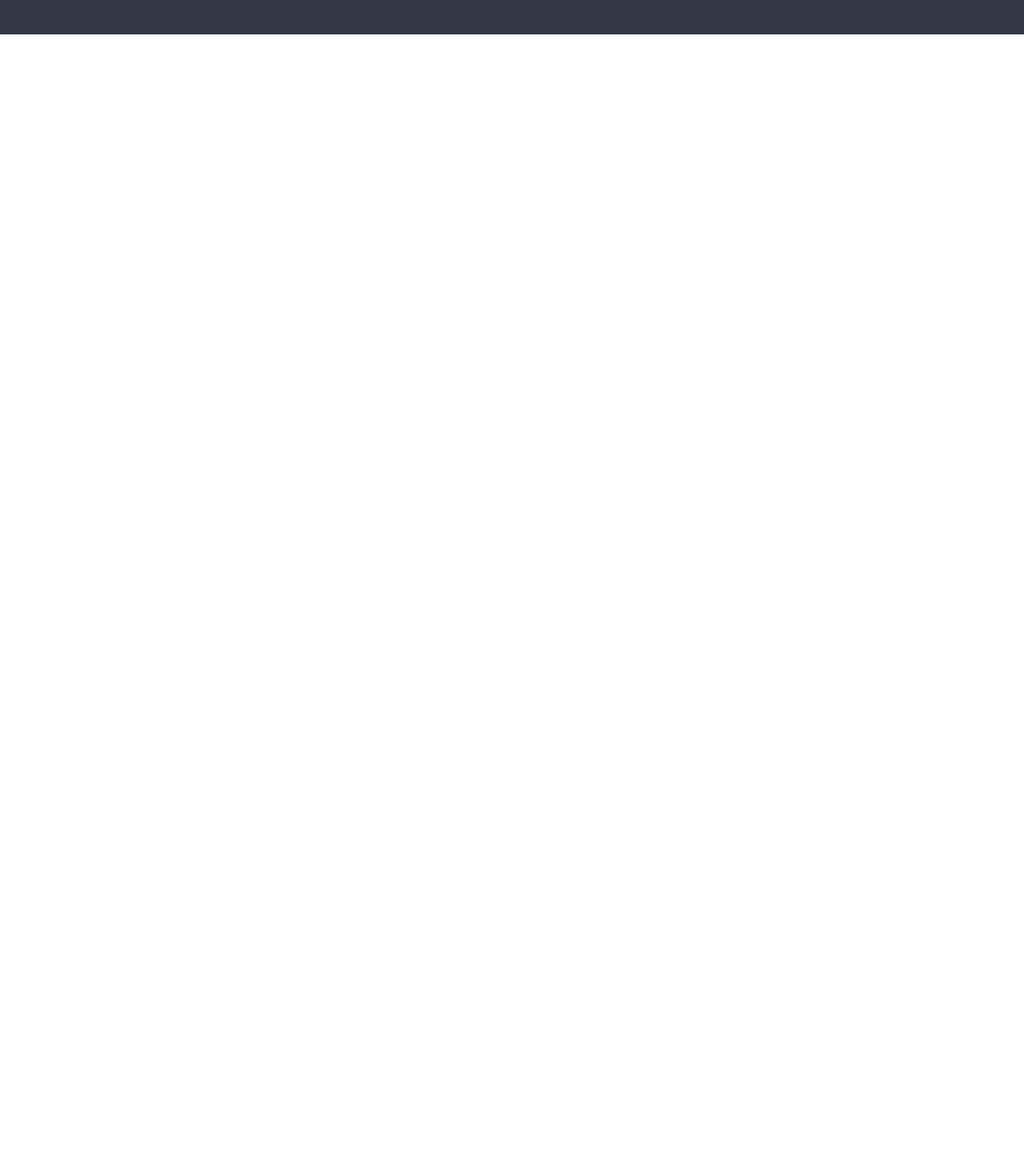
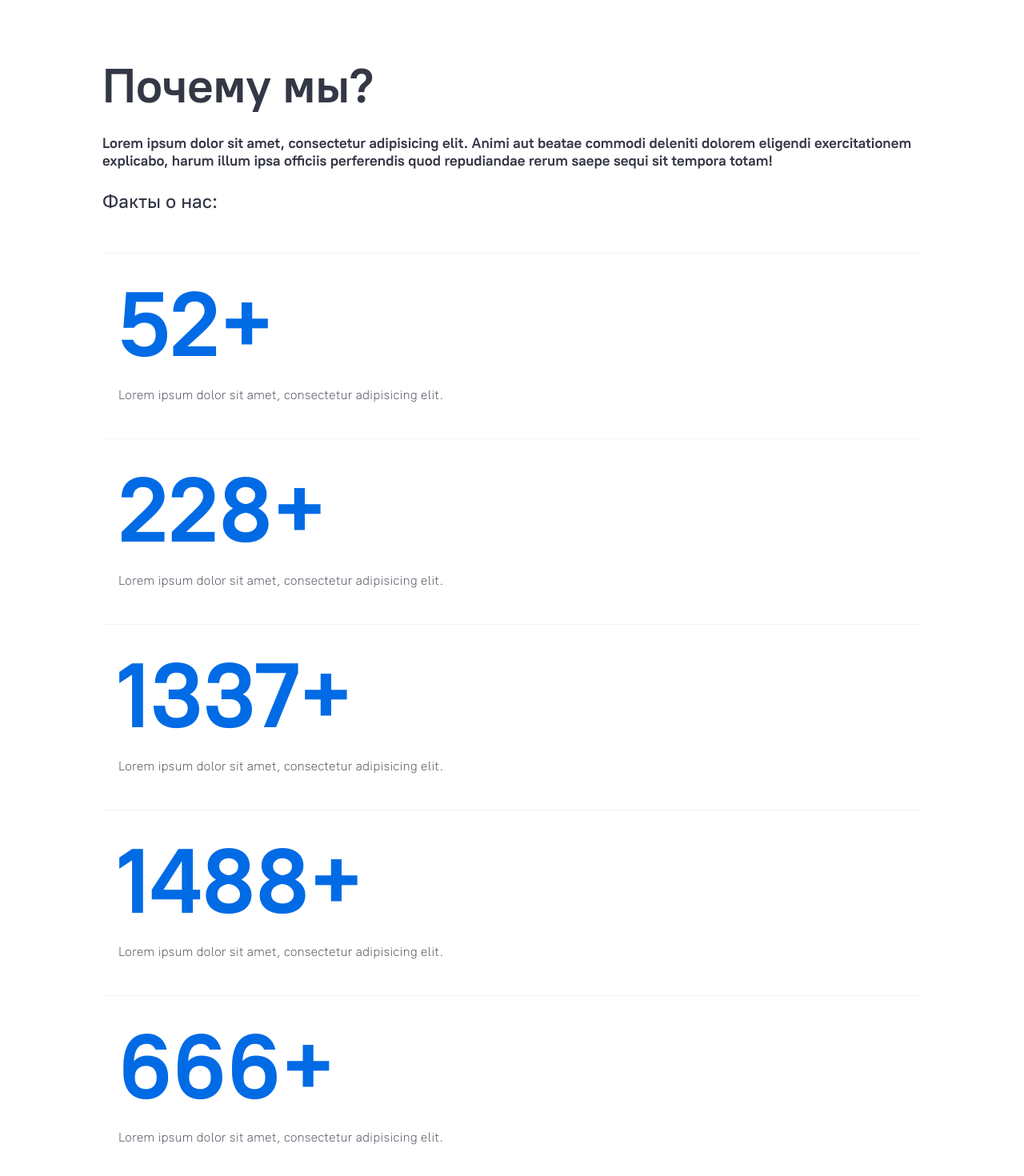
Before and after one commit to Centick/Selit, a Vue app: page / in a window 1280 px wide. Shown: the part 4586-6056 px from the top of the page at 80% size. Before the commit the page ends 4629 px from the top, so only its background shows below. Built offline with nearby package versions, Linux system fonts and the light colour scheme.

Commit message:
Why Section + Tech Section Added✅

```diff
--- a/src/assets/css/global.css
+++ b/src/assets/css/global.css
@@ -295,5 +295,5 @@ footer{
     font-weight: 700;
 }
 .width-100{
-    width: 100%;
+    width: 100% !important;
 }
--- a/src/views/HomeView.vue
+++ b/src/views/HomeView.vue
@@ -125,7 +125,7 @@
         </section>
 
         <section class="section">
-            <h2 class="h2">О нас</h2>
+            <h2 class="h2 margin-bottom-50">О нас</h2>
             <div class="container container-about grid gap-15">
                 <div class="block-about block-about--1">
                     <h3 class="h3">Selit - Lorem, ipsum dolor.</h3>
@@ -162,10 +162,76 @@
                             <!-- svg -->
                         </div>
                     </div>
-                    <span>Подробнее ></span>
+                    <a href="#" class="link">Подробнее ></a>
                 </div>
                 <div class="block-about block-about--5">5</div>
                 <div class="block-about block-about--6">6</div>
+            </div>
+        </section>
+
+        <section class="section why__section">
+            <div class="container why__container justify-items-start gap-25">
+                <h2 class="h2 why__title justify-self-start">Почему мы?</h2>
+                <p class="why__text width-100">
+                    Lorem ipsum dolor sit amet, consectetur adipisicing elit. Animi aut beatae commodi deleniti dolorem eligendi exercitationem explicabo, harum illum ipsa officiis perferendis quod repudiandae rerum saepe sequi sit tempora totam!
+                </p>
+                <p class="why__subtext h5 weight-400 margin-bottom-25">
+                    Факты о нас:
+                </p>
+                <div class="why__inner grid width-100 gap-25">
+                    <div class="why-inner__card grid grid-column gap-10">
+                        <span class="why-card__number weight-700 h1">52+</span>
+                        <span class="weight-200 h7">Lorem ipsum dolor sit amet, consectetur adipisicing elit.</span>
+                    </div>
+                    <div class="why-inner__card grid grid-column gap-10">
+                        <span class="why-card__number weight-700 h1">228+</span>
+                        <span class="weight-200 h7">Lorem ipsum dolor sit amet, consectetur adipisicing elit.</span>
+                    </div>
+                    <div class="why-inner__card grid grid-column gap-10">
+                        <span class="why-card__number weight-700 h1">1337+</span>
+                        <span class="weight-200 h7">Lorem ipsum dolor sit amet, consectetur adipisicing elit.</span>
+                    </div>
+                    <div class="why-inner__card grid grid-column gap-10">
+                        <span class="why-card__number weight-700 h1">1488+</span>
+                        <span class="weight-200 h7">Lorem ipsum dolor sit amet, consectetur adipisicing elit.</span>
+                    </div>
+                    <div class="why-inner__card grid grid-column gap-10">
+                        <span class="why-card__number weight-700 h1">666+</span>
+                        <span class="weight-200 h7">Lorem ipsum dolor sit amet, consectetur adipisicing elit.</span>
+                    </div>
+                </div>
+            </div>
+        </section>
+
+        <section class="section tech__section">
+            <div class="container tech__container">
+                <h2 class="h2 why__title">Стек технологий</h2>
+                <div class="tech__inner gap-50 width-100">
+                    <img src="#" alt="#" class="tech-inner__card">
+                    <img src="#" alt="#" class="tech-inner__card">
+                    <img src="#" alt="#" class="tech-inner__card">
+                    <img src="#" alt="#" class="tech-inner__card">
+                    <img src="#" alt="#" class="tech-inner__card">
+                    <img src="#" alt="#" class="tech-inner__card">
+                    <img src="#" alt="#" class="tech-inner__card">
+                    <img src="#" alt="#" class="tech-inner__card">
+                    <img src="#" alt="#" class="tech-inner__card">
+                    <img src="#" alt="#" class="tech-inner__card">
+                    <img src="#" alt="#" class="tech-inner__card">
+                    <img src="#" alt="#" class="tech-inner__card">
+                    <img src="#" alt="#" class="tech-inner__card">
+                    <img src="#" alt="#" class="tech-inner__card">
+                    <img src="#" alt="#" class="tech-inner__card">
+                    <img src="#" alt="#" class="tech-inner__card">
+                    <img src="#" alt="#" class="tech-inner__card">
+                    <img src="#" alt="#" class="tech-inner__card">
+                    <img src="#" alt="#" class="tech-inner__card">
+                    <img src="#" alt="#" class="tech-inner__card">
+                    <img src="#" alt="#" class="tech-inner__card">
+                    <img src="#" alt="#" class="tech-inner__card">
+                    <img src="#" alt="#" class="tech-inner__card">
+                    <img src="#" alt="#" class="tech-inner__card">
+                </div>
             </div>
         </section>
 
@@ -177,7 +243,8 @@
     </main>
 </template>
 
-<script lang="ts" setup></script>
+<script lang="ts" setup>
+</script>
 
 <style scoped>
     /* .btn-header{
@@ -341,4 +408,26 @@
     .block-about--6{
         grid-area: 2 / 3 / 3 / 5;
     }
+
+    .why-card__number{
+        color: var(--colorMain);
+        font-size: calc(var(--h1) + 36px);
+    }
+    .why-inner__card{
+        padding: 20px;
+        border-top: 1px solid var(--colorGrey);
+    }
+    .why__inner{
+        grid-template-columns: repeat(auto-fill, minmax(500px, 1fr));
+    }
+    .tech__inner{
+        display: flex;
+        flex-flow: row wrap;
+    }
+    .tech-inner__card{
+        border-radius: var(--borderRadiusSmall);
+        background-color: var(--colorBlack);
+        width: 100px;
+        height: 100px;
+    }
 </style>
```
